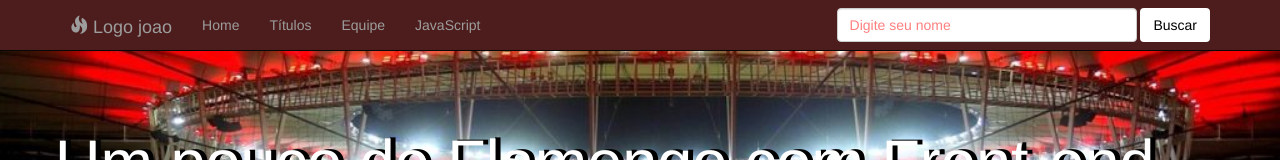
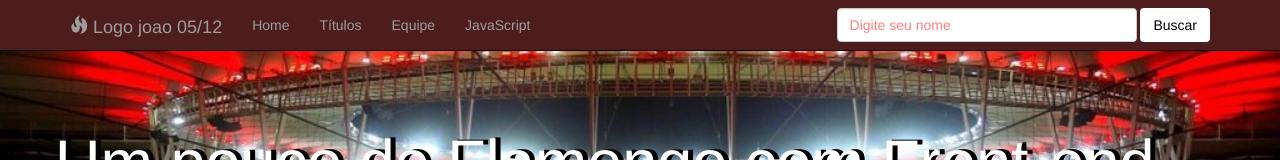
Before and after one commit to joaopedro-melo31/primeiro-site, a plain HTML site: page index.html in a window 1280 px wide. Shown: the top 160 px of the page. Drawn offline with Linux system fonts and the light colour scheme.

Commit message:
mensagem

```diff
--- a/index.html
+++ b/index.html
@@ -18,7 +18,7 @@
 			<div class="navbar-header">
 				<a class="navbar-brand" href="">
 					<span class="glyphicon glyphicon-fire"></span>
-					Logo joao
+					Logo joao 05/12
 
 				</a>
 			</div>
```
